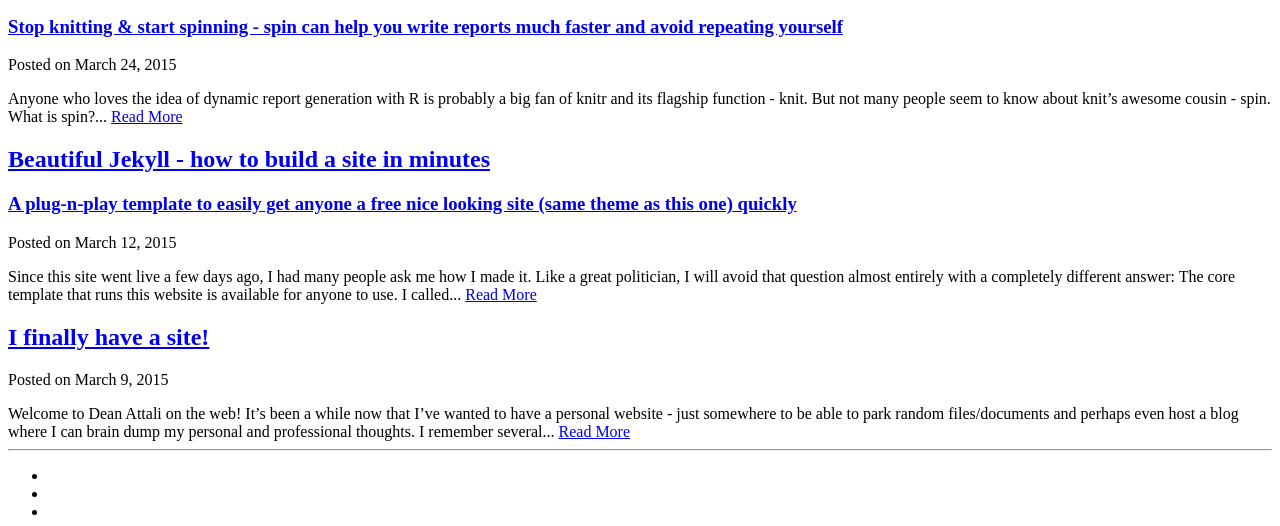
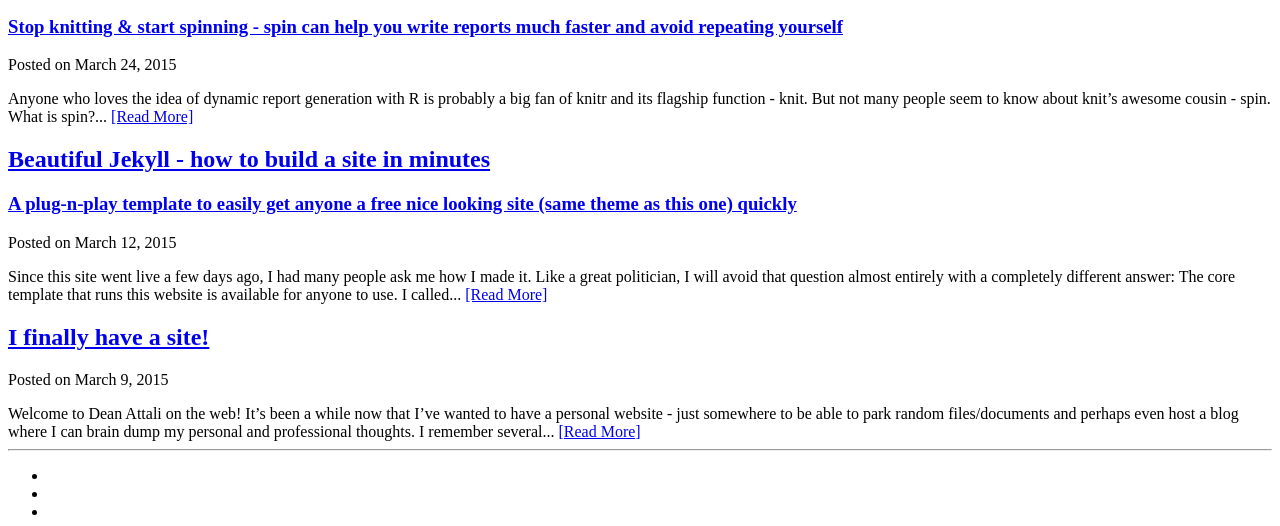
Before and after one commit to daattali/daattali.github.io, a Jekyll site: the page built from index.html, in a window 1280 px wide. Shown: the part 845-1371 px from the top of the page. Built offline with Jekyll 4.4.1, drawn with Linux system fonts in a browser that asks for light colours; Markdown is read by kramdown in place of the engine named in the settings; the list of posts is cut into pages by our own code; comment, search, counter and statistics services are not loaded.

Commit message:
make sure the [Read More] in blog excerpts is not disrupted by new line

```diff
--- a/index.html
+++ b/index.html
@@ -60,7 +60,7 @@
 
     <div class="post-entry">
       {{ post.content | truncatewords: 50 | strip_html}}
-	  <a href="{{ post.url | prepend: site.baseurl }}" class="post-read-more">Read More</a>
+	  <a href="{{ post.url | prepend: site.baseurl }}" class="post-read-more">[Read&nbsp;More]</a>
     </div>
 
    </article>
```
